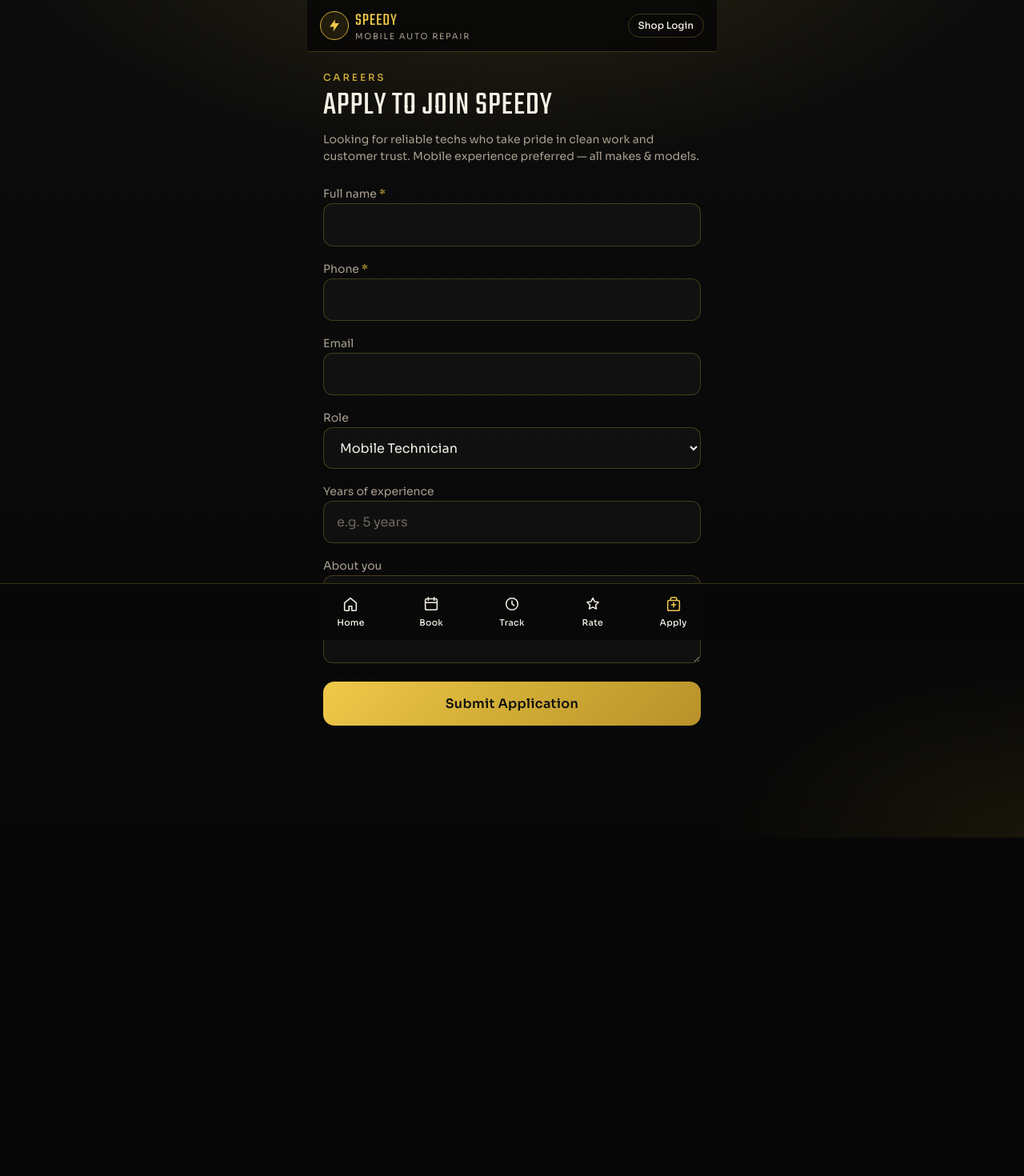
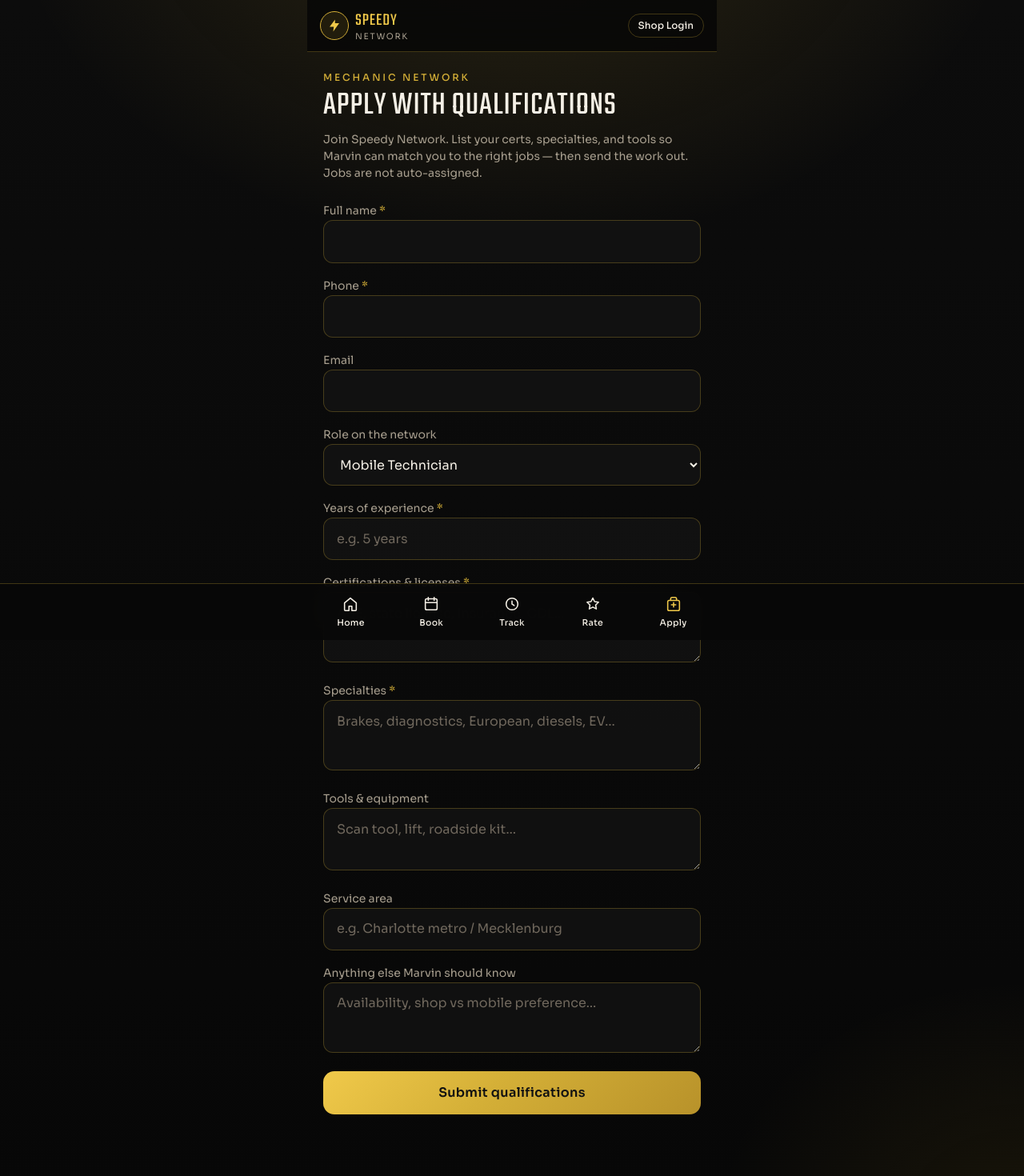
Before and after one commit to speedyapointments-cyber/speedyautobot, a Next.js app: page /apply in a window 1280 px wide. Shown: the top 1470 px of the page at 80% size. Before the commit the page ends 1047 px from the top, so only its background shows below. Built offline with nearby package versions, Linux system fonts and the light colour scheme.

Commit message:
Lock Speedy Network product framing
Frame the app as a mechanic network: Apply captures qualifications,
shop login is Marvin match-and-send-out only (no auto-dispatch), and
customer Home keeps Book, Roadside, Text Ava plus Track and Rate.

```diff
--- a/src/app/apply/page.tsx
+++ b/src/app/apply/page.tsx
@@ -11,6 +11,10 @@ export default function ApplyPage() {
     email: "",
     role: "Mobile Technician",
     experience: "",
+    certifications: "",
+    specialties: "",
+    tools: "",
+    serviceArea: "",
     about: "",
   });
 
@@ -24,16 +28,35 @@ export default function ApplyPage() {
     setSent(true);
   }
 
+  function resetForm() {
+    setSent(false);
+    setForm({
+      name: "",
+      phone: "",
+      email: "",
+      role: "Mobile Technician",
+      experience: "",
+      certifications: "",
+      specialties: "",
+      tools: "",
+      serviceArea: "",
+      about: "",
+    });
+  }
+
   return (
     <AppShell>
       <div className="px-5 py-6">
         <p className="animate-rise text-xs font-medium tracking-[0.24em] text-[var(--gold)] uppercase">
-          Careers
+          Mechanic network
         </p>
-        <h1 className="section-title animate-rise-delay-1 mt-2">Apply to join Speedy</h1>
+        <h1 className="section-title animate-rise-delay-1 mt-2">
+          Apply with qualifications
+        </h1>
         <p className="muted animate-rise-delay-2 mt-3 text-sm">
-          Looking for reliable techs who take pride in clean work and customer
-          trust. Mobile experience preferred — all makes & models.
+          Join Speedy Network. List your certs, specialties, and tools so Marvin
+          can match you to the right jobs — then send the work out. Jobs are not
+          auto-assigned.
         </p>
 
         {sent ? (
@@ -42,27 +65,13 @@ export default function ApplyPage() {
               className="text-2xl text-[var(--gold-bright)]"
               style={{ fontFamily: "var(--font-display), sans-serif" }}
             >
-              Application received
+              Qualifications received
             </p>
             <p className="muted mt-2 text-sm">
-              Thanks, {form.name}. Our shop team will review your application and
-              follow up soon.
+              Thanks, {form.name}. Marvin reviews network applications and matches
+              jobs by qualification — not auto-dispatch.
             </p>
-            <button
-              type="button"
-              className="btn-ghost mt-5"
-              onClick={() => {
-                setSent(false);
-                setForm({
-                  name: "",
-                  phone: "",
-                  email: "",
-                  role: "Mobile Technician",
-                  experience: "",
-                  about: "",
-                });
-              }}
-            >
+            <button type="button" className="btn-ghost mt-5" onClick={resetForm}>
               Submit another
             </button>
           </div>
@@ -99,7 +108,7 @@ export default function ApplyPage() {
                 autoComplete="email"
               />
             </Field>
-            <Field label="Role" id="apply-role">
+            <Field label="Role on the network" id="apply-role">
               <select
                 id="apply-role"
                 className="field"
@@ -112,26 +121,65 @@ export default function ApplyPage() {
                 <option>Apprentice</option>
               </select>
             </Field>
-            <Field label="Years of experience" id="apply-exp">
+            <Field label="Years of experience" id="apply-exp" required>
               <input
                 id="apply-exp"
                 className="field"
                 value={form.experience}
                 onChange={(e) => update("experience", e.target.value)}
                 placeholder="e.g. 5 years"
+                required
               />
             </Field>
-            <Field label="About you" id="apply-about">
+            <Field label="Certifications & licenses" id="apply-certs" required>
+              <textarea
+                id="apply-certs"
+                className="field min-h-[88px] resize-y"
+                value={form.certifications}
+                onChange={(e) => update("certifications", e.target.value)}
+                placeholder="ASE, state license, insurance, CDL…"
+                required
+              />
+            </Field>
+            <Field label="Specialties" id="apply-specialties" required>
+              <textarea
+                id="apply-specialties"
+                className="field min-h-[88px] resize-y"
+                value={form.specialties}
+                onChange={(e) => update("specialties", e.target.value)}
+                placeholder="Brakes, diagnostics, European, diesels, EV…"
+                required
+              />
+            </Field>
+            <Field label="Tools & equipment" id="apply-tools">
+              <textarea
+                id="apply-tools"
+                className="field min-h-[72px] resize-y"
+                value={form.tools}
+                onChange={(e) => update("tools", e.target.value)}
+                placeholder="Scan tool, lift, roadside kit…"
+              />
+            </Field>
+            <Field label="Service area" id="apply-area">
+              <input
+                id="apply-area"
+                className="field"
+                value={form.serviceArea}
+                onChange={(e) => update("serviceArea", e.target.value)}
+                placeholder="e.g. Charlotte metro / Mecklenburg"
+              />
+            </Field>
+            <Field label="Anything else Marvin should know" id="apply-about">
               <textarea
                 id="apply-about"
-                className="field min-h-[110px] resize-y"
+                className="field min-h-[88px] resize-y"
                 value={form.about}
                 onChange={(e) => update("about", e.target.value)}
-                placeholder="Certifications, specialties, why Speedy…"
+                placeholder="Availability, shop vs mobile preference…"
               />
             </Field>
             <button type="submit" className="btn-gold">
-              Submit Application
+              Submit qualifications
             </button>
           </form>
         )}
--- a/src/app/book/page.tsx
+++ b/src/app/book/page.tsx
@@ -10,8 +10,9 @@ export default function BookPage() {
         </p>
         <h1 className="section-title animate-rise-delay-1 mt-2">Book your repair</h1>
         <p className="muted animate-rise-delay-2 mt-3 text-sm">
-          Schedule with Speedy through our online booking portal. Pick a time that
-          works — {SHOP.tagline}.
+          Book through ARI. After you book, Marvin matches a qualified Speedy
+          Network mechanic and sends the job out — no auto-assign.{" "}
+          {SHOP.tagline}.
         </p>
 
         <div className="panel animate-rise-delay-3 mt-6 space-y-4">
--- a/src/app/layout.tsx
+++ b/src/app/layout.tsx
@@ -15,13 +15,13 @@ const teko = Teko({
 });
 
 export const metadata: Metadata = {
-  title: "Speedy Mobile Auto Repair",
+  title: "Speedy Network",
   description:
-    "Speedy Mobile Auto Repair — we come to you or you come to us. Charlotte, NC. Book, track, rate, and apply.",
-  applicationName: "Speedy Mobile Auto Repair",
+    "Speedy Network — Charlotte mechanic network. Book, 24 Hour Roadside, Text Ava, track, rate, and apply with qualifications. Marvin matches jobs; no auto-dispatch.",
+  applicationName: "Speedy Network",
   appleWebApp: {
     capable: true,
-    title: "Speedy",
+    title: "Speedy Network",
     statusBarStyle: "black-translucent",
   },
 };
--- a/src/app/page.tsx
+++ b/src/app/page.tsx
@@ -1,3 +1,4 @@
+import Link from "next/link";
 import { AppShell } from "@/components/AppShell";
 import { TextAvaButton } from "@/components/TextAvaButton";
 import { SHOP } from "@/lib/shop";
@@ -9,7 +10,7 @@ export default function HomePage() {
         <div className="absolute inset-0 bg-[radial-gradient(circle_at_20%_20%,rgba(212,175,55,0.18),transparent_40%)]" />
         <div className="relative flex min-h-[78dvh] flex-col justify-end px-5 pb-8 pt-16">
           <p className="animate-rise text-xs font-medium tracking-[0.28em] text-[var(--gold)] uppercase">
-            Charlotte · Mobile &amp; Shop
+            Charlotte · Mechanic network
           </p>
           <h1
             className="animate-rise-delay-1 mt-2 max-w-[12ch] text-[clamp(3.2rem,14vw,4.4rem)] leading-[0.88] font-semibold uppercase text-[var(--ink)]"
@@ -17,10 +18,11 @@ export default function HomePage() {
           >
             <span className="gold-text">Speedy</span>
             <br />
-            Mobile Auto Repair
+            Network
           </h1>
-          <p className="animate-rise-delay-2 mt-4 max-w-[28ch] text-[0.98rem] text-[var(--ink-muted)]">
-            {SHOP.tagline}. Independently owned. Excellence on every visit.
+          <p className="animate-rise-delay-2 mt-4 max-w-[32ch] text-[0.98rem] text-[var(--ink-muted)]">
+            {SHOP.tagline}. Book a job, get roadside help, or text Ava — Marvin
+            matches qualified mechanics and sends the work out.
           </p>
 
           <div className="animate-rise-delay-3 mt-7 flex flex-col gap-3">
@@ -46,6 +48,16 @@ export default function HomePage() {
       </section>
 
       <section className="px-5 py-8">
+        <div className="panel animate-rise">
+          <h2 className="section-title text-[1.9rem]!">How the network works</h2>
+          <p className="muted mt-3 text-sm">{SHOP.networkBlurb}</p>
+          <Link href="/apply" className="mt-4 inline-block text-sm text-[var(--gold-bright)]">
+            Mechanics: Apply with qualifications →
+          </Link>
+        </div>
+      </section>
+
+      <section className="px-5 pb-8">
         <div className="panel animate-rise">
           <h2 className="section-title text-[1.9rem]!">Hours</h2>
           <ul className="mt-4 space-y-2 text-sm">
--- a/src/app/rate/page.tsx
+++ b/src/app/rate/page.tsx
@@ -24,8 +24,8 @@ export default function RatePage() {
         </p>
         <h1 className="section-title animate-rise-delay-1 mt-2">Rate your visit</h1>
         <p className="muted animate-rise-delay-2 mt-3 text-sm">
-          Tell us how Speedy did. Your review helps us stay the leading mobile
-          repair crew in Charlotte.
+          Rate your Speedy Network visit. Reviews help Marvin keep the right
+          mechanics on the right jobs.
         </p>
 
         {sent ? (
--- a/src/components/AppShell.tsx
+++ b/src/components/AppShell.tsx
@@ -28,7 +28,7 @@ export function AppShell({
               Speedy
             </p>
             <p className="text-[0.65rem] tracking-[0.16em] text-[var(--ink-muted)] uppercase">
-              Mobile Auto Repair
+              Network
             </p>
           </div>
         </Link>
--- a/src/lib/shop.ts
+++ b/src/lib/shop.ts
@@ -1,5 +1,6 @@
 export const SHOP = {
   name: "Speedy Mobile Auto Repair",
+  networkName: "Speedy Network",
   shortName: "Speedy",
   phone: "(704) 835-2577",
   phoneTel: "+17048352577",
@@ -22,6 +23,8 @@ export const SHOP = {
   textAvaSmsUrlAlt: "sms:+18284543014&body=START",
   textAvaWebUrl: "https://www.speedyauto704.com/text-ava",
   tagline: "we come to you or you come to us",
+  networkBlurb:
+    "A mechanic network — not a storefront wrapper. Apply with your qualifications; Marvin matches each job and sends it out. No auto-assign.",
 
   pricing: [
     "Front brakes from $375",
```
Also changed, not shown: src/app/login/page.tsx (+16 -6 lines), src/app/track/page.tsx (+8 -3 lines).
